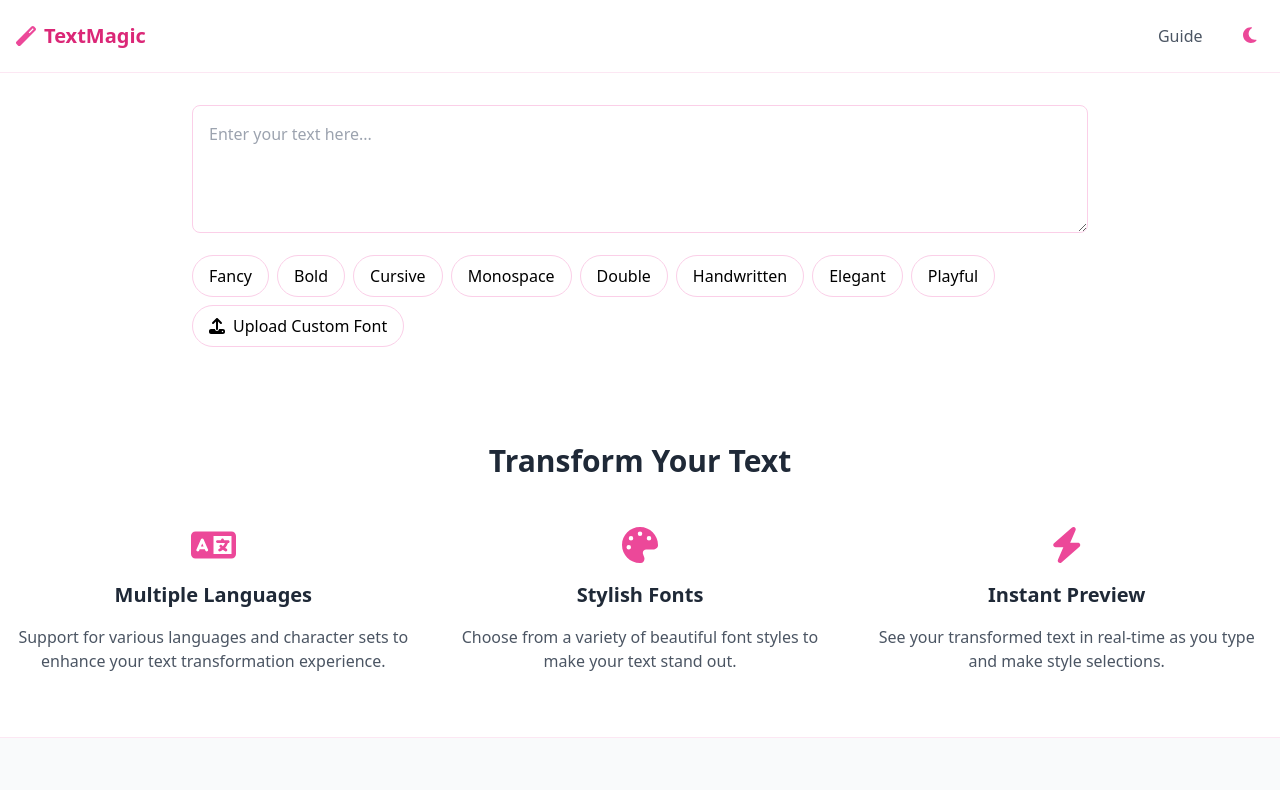
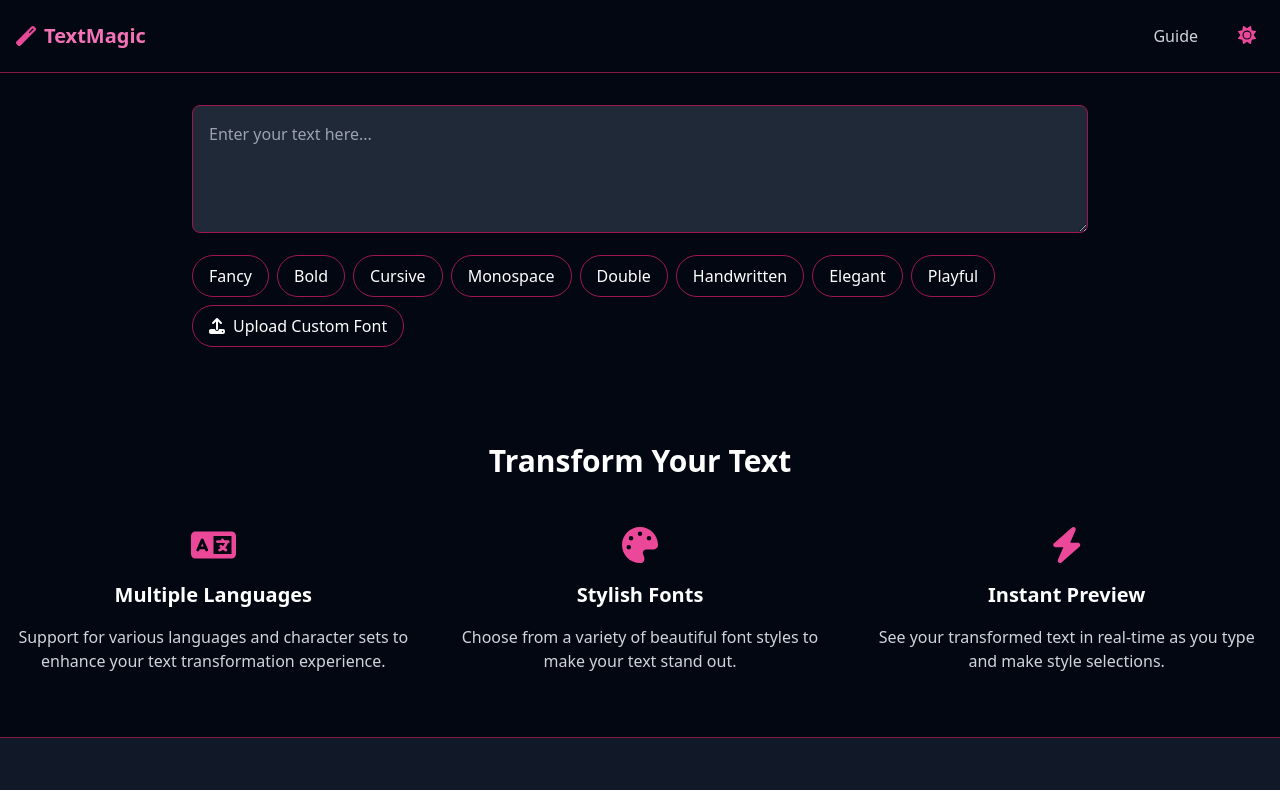
Before and after one commit to TejasLamba2006/TextMagic, a Next.js app: page / in a window 1280 px wide. Shown: the top 790 px of the page. Built offline with nearby package versions, Linux system fonts and the light colour scheme.

Commit message:
update ThemeProvider: change default theme from light to dark

```diff
--- a/src/components/ThemeProvider.tsx
+++ b/src/components/ThemeProvider.tsx
@@ -13,7 +13,7 @@ const ThemeContext = createContext<{
 });
 
 export function ThemeProvider({ children }: { children: React.ReactNode }) {
-  const [theme, setTheme] = useState<Theme>("light");
+  const [theme, setTheme] = useState<Theme>("dark");
 
   useEffect(() => {
     document.documentElement.classList.toggle("dark", theme === "dark");
```
